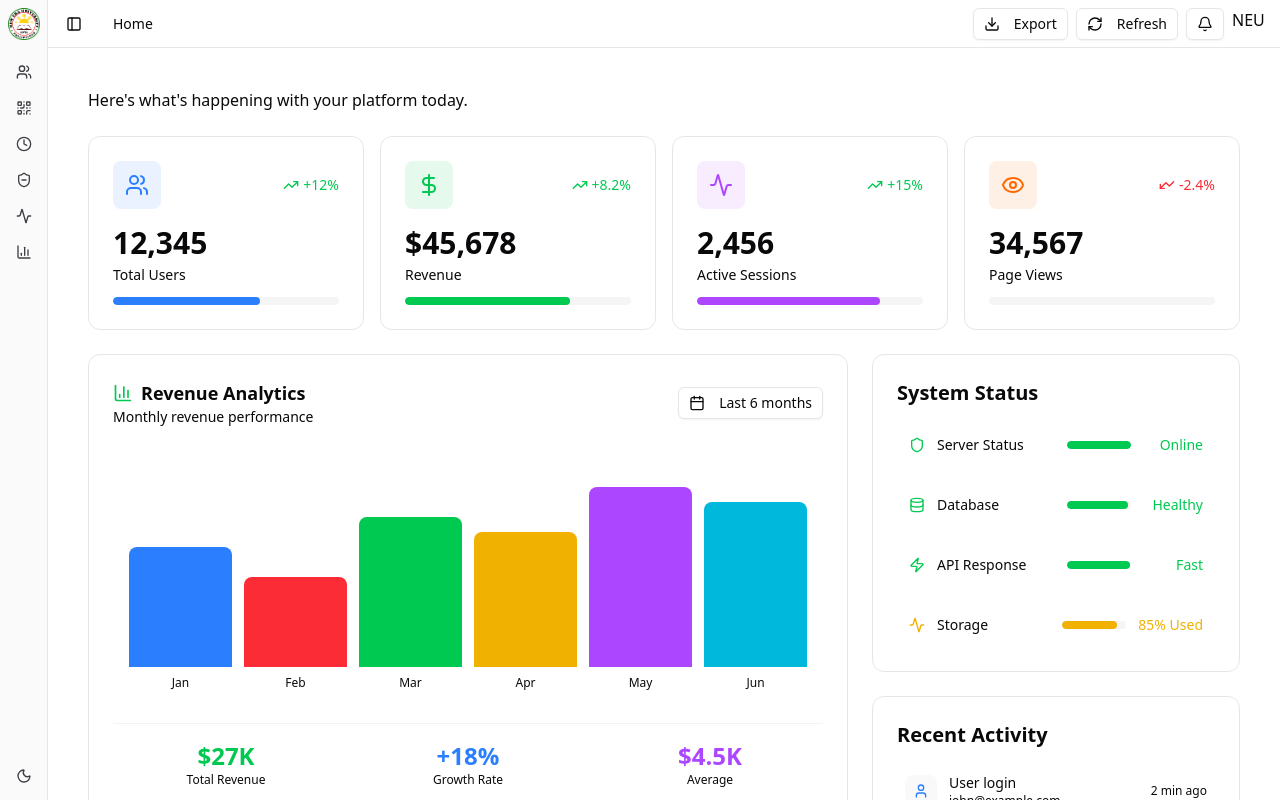
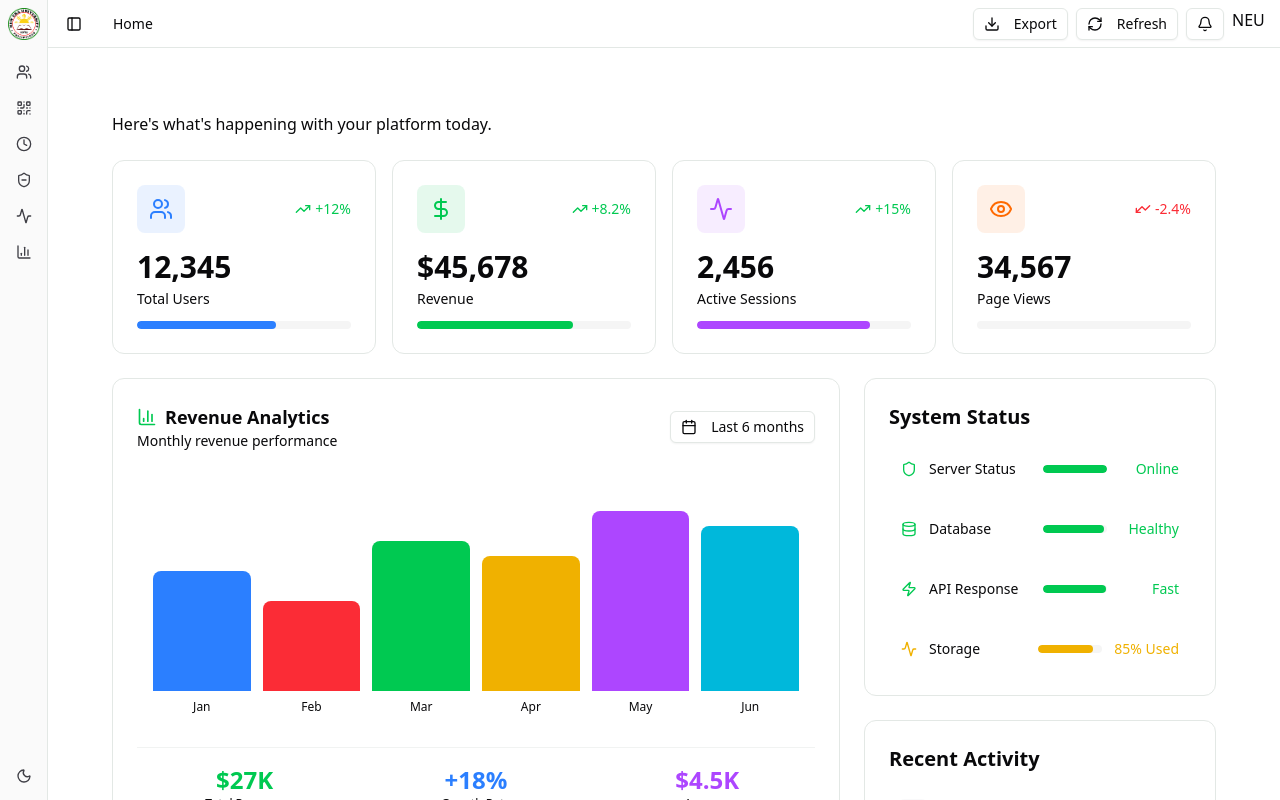
Before and after one commit to romnoelp/enqueue, a Next.js app: page /dashboard in a window 1280 px wide. Shown: the top 800 px of the page. Built offline with nearby package versions, Linux system fonts and the light colour scheme; no server answers.

Commit message:
Style (Layout): Added padding.

```diff
--- a/app/(main)/layout.tsx
+++ b/app/(main)/layout.tsx
@@ -8,7 +8,7 @@ const DashboardLayout = async ({ children }: { children: ReactNode }) => {
 
   return (
     <DashboardLayoutClient defaultOpen={defaultOpen}>
-      {children}
+      <div className="p-6 h-full w-full">{children}</div>
     </DashboardLayoutClient>
   );
 };
```
